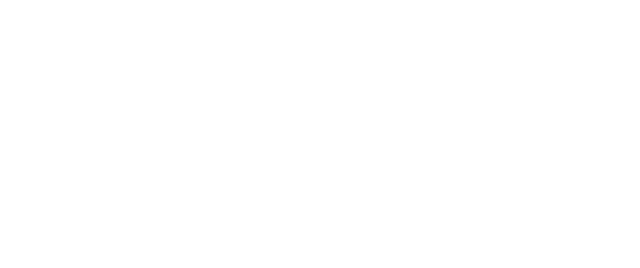
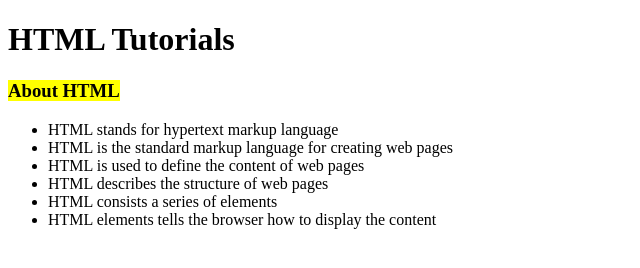
Before and after one commit to mdafsha9/HTML-Tutorials, a plain HTML site: page practise.html in a window 1280 px wide. Shown: the whole page, without its empty margins (0-640 px from the left). Drawn offline with Linux system fonts and the light colour scheme.

Commit message:
about HTML

```diff
--- a/practise.html
+++ b/practise.html
@@ -10,6 +10,15 @@
     <meta http-equiv="refresh" content="30">
   </head>
   <body>
-
+    <h1>HTML Tutorials</h1>
+    <h3><mark>About HTML</mark></h3>
+    <ul>
+      <li>HTML stands for hypertext markup language</li>
+      <li>HTML is the standard markup language for creating web pages</li>
+      <li>HTML is used to define the content of web pages</li>
+      <li>HTML describes the structure of web pages</li>
+      <li>HTML consists a series of elements</li>
+      <li>HTML elements tells the browser how to display the content</li>
+    </ul>
   </body>
 </html>
```
